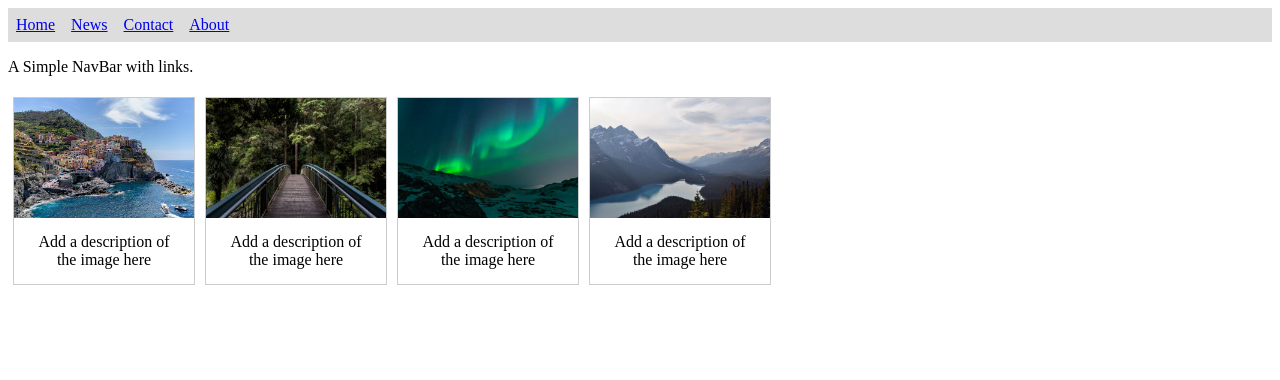
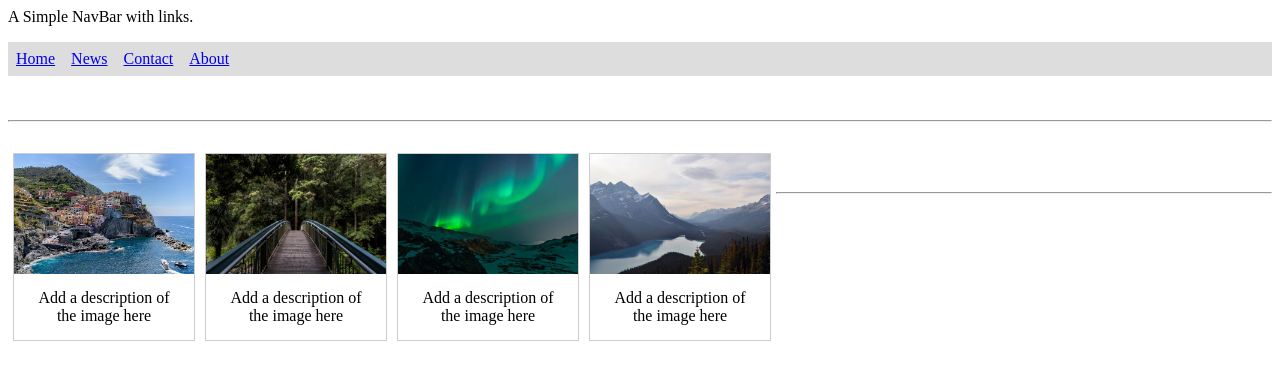
Before and after one commit to Brian-CodeNation/M42-Wk2-WebsiteClone, a plain HTML site: page index.html in a window 1280 px wide. Drawn offline with Linux system fonts and the light colour scheme.

Commit message:
Added line breaks

```diff
--- a/index.html
+++ b/index.html
@@ -3,10 +3,13 @@
     <meta charset="UTF-8">
     <meta http-equiv="X-UA-Compatible" content="IE=edge">
     <meta name="viewport" content="width=device-width, initial-scale=1.0">
-    <title>About Me</title>
+    <title>HTML CSS Example WebClone Components</title>
     <link rel="stylesheet" href="style.css">
 </head>
+
 <body>
+
+  <p>A Simple NavBar with links.</p>
 
   <ul>
     <li><a href="#home">Home</a></li>
@@ -15,9 +18,12 @@
     <li><a href="#about">About</a></li>
   </ul>
 
-<p>A Simple NavBar with links.</p>
+  <br>
+  <br>
+  <hr>
+  <br>
 
-
+  <div>
     <div class="gallery">
         <a target="_blank" href="images/img_5terre.jpg">
           <img src="images/img_5terre.jpg" alt="Cinque Terre" width="600" height="400">
@@ -45,5 +51,14 @@
       </a>
       <div class="desc">Add a description of the image here</div>
     </div>
+  </div>
+
+  <br>
+  <br>
+  <hr>
+  <br>
+
+
+
 </body>
 </html>
```
Lines whose indentation alone changed are shown as unchanged.
